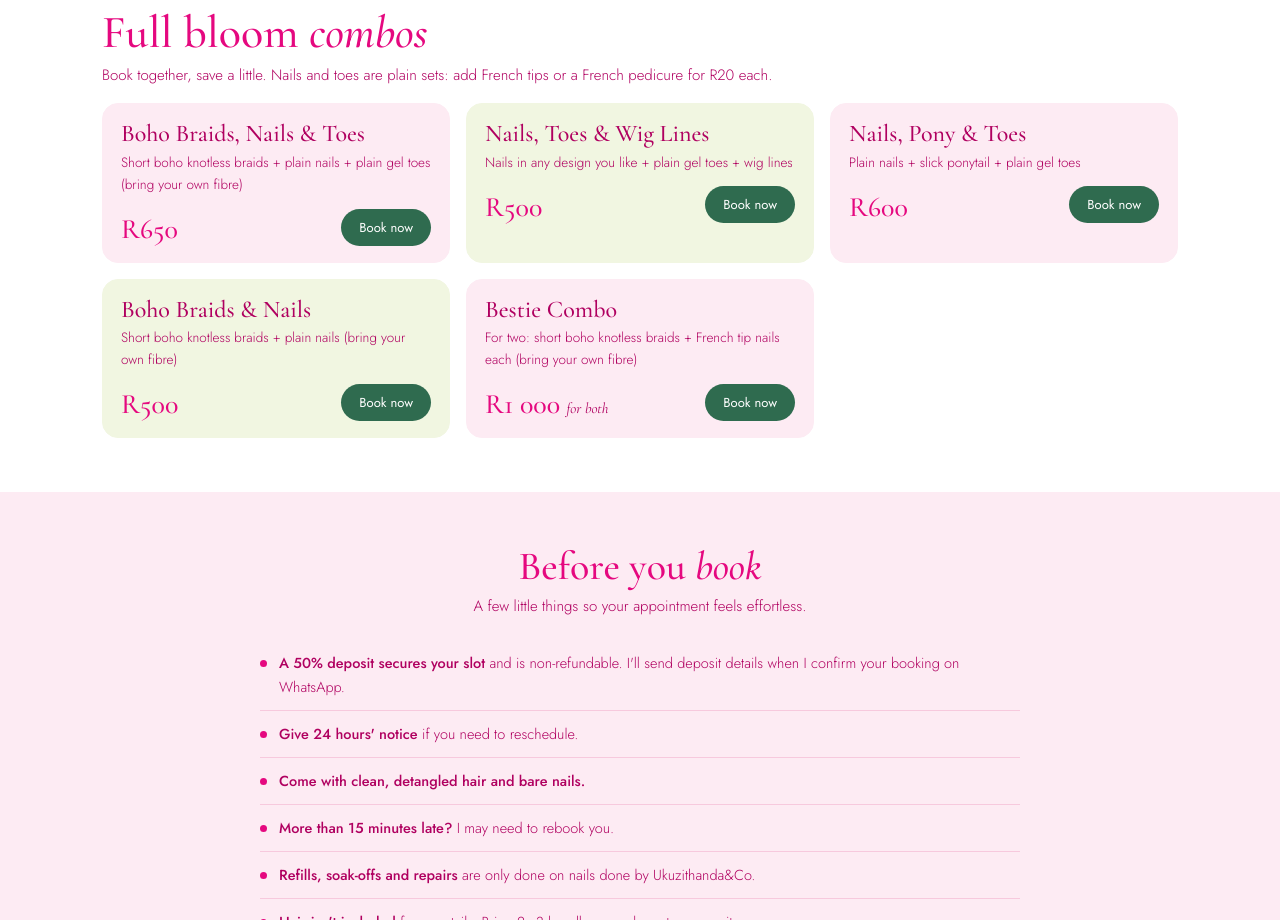
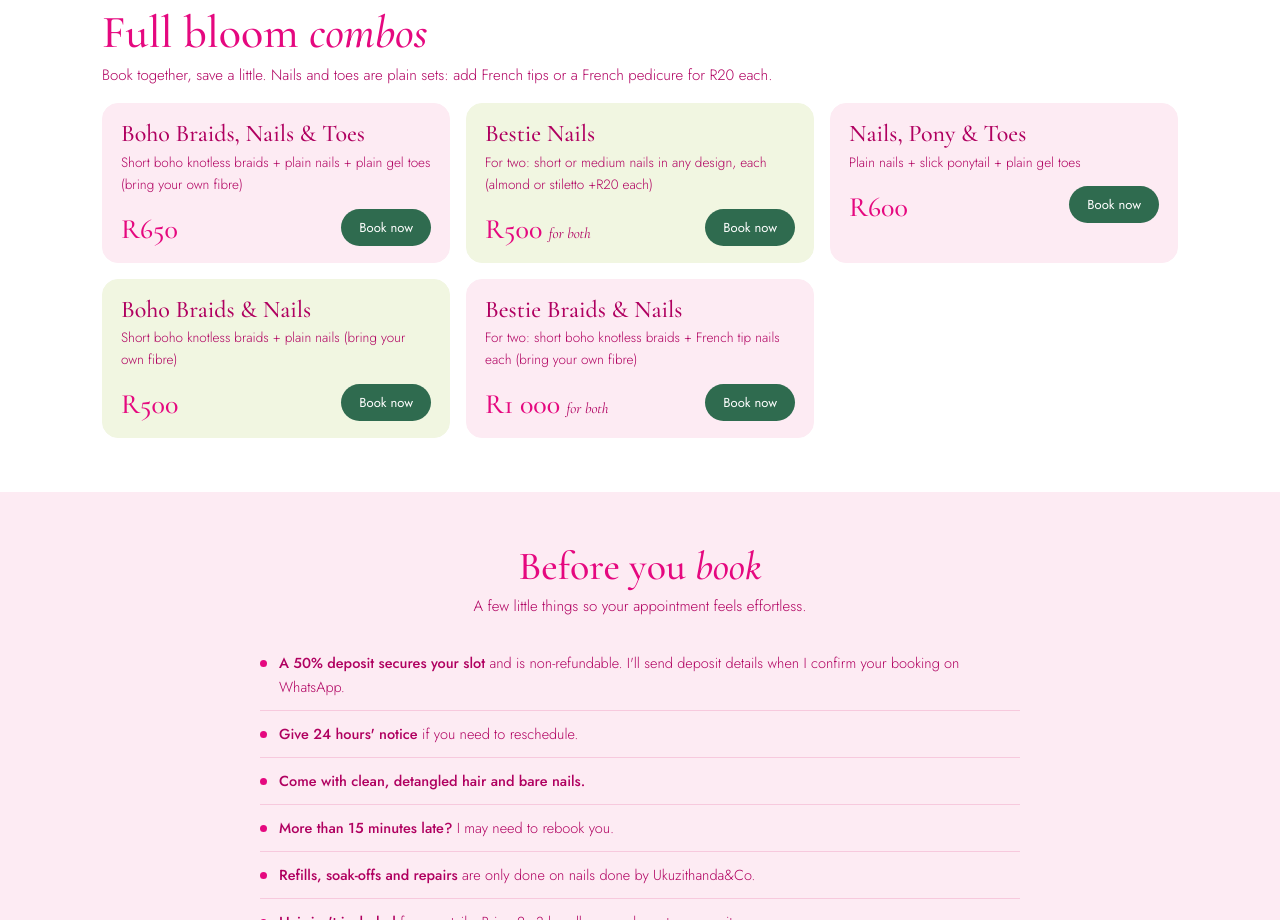
Before and after one commit to ukuzithandaco/ukuzithandaco.github.io, a plain HTML site: page index.html in a window 1280 px wide. Shown: the part 3807-4727 px from the top of the page. Drawn offline with nearby package versions, Linux system fonts and the light colour scheme.

Commit message:
Replace wig lines combo with Bestie Nails (R500 for two)
Co-Authored-By: Claude Opus 5.5 <noreply@anthropic.com>
Claude-Session: https://claude.ai/code/session_01RWRP7TuCKmjMBXyfacPQrF

```diff
--- a/index.html
+++ b/index.html
@@ -441,10 +441,10 @@ const SECTIONS = [
    gallery:[],
    groups:[{items:[
      {name:"Boho Braids, Nails & Toes", desc:"Short boho knotless braids + plain nails + plain gel toes (bring your own fibre)", price:650, mins:300, bundle:true, shapes:true, addons:["frenchMani","frenchPedi"]},
-     {name:"Nails, Toes & Wig Lines", desc:"Nails in any design you like + plain gel toes + wig lines", price:500, mins:210, bundle:true, shapes:true, addons:["frenchPedi"]},
+     {name:"Bestie Nails", desc:"For two: short or medium nails in any design, each (almond or stiletto +R20 each)", price:500, per:"for both", mins:300, bundle:true},
      {name:"Nails, Pony & Toes", desc:"Plain nails + slick ponytail + plain gel toes", price:600, mins:300, bundle:true, shapes:true, addons:["frenchMani","frenchPedi","length","source"]},
      {name:"Boho Braids & Nails", desc:"Short boho knotless braids + plain nails (bring your own fibre)", price:500, mins:270, bundle:true, shapes:true, addons:["frenchMani"]},
-     {name:"Bestie Combo", desc:"For two: short boho knotless braids + French tip nails each (bring your own fibre)", price:1000, per:"for both", mins:480, bundle:true},
+     {name:"Bestie Braids & Nails", desc:"For two: short boho knotless braids + French tip nails each (bring your own fibre)", price:1000, per:"for both", mins:480, bundle:true},
    ]}]},
 ];
 
```
